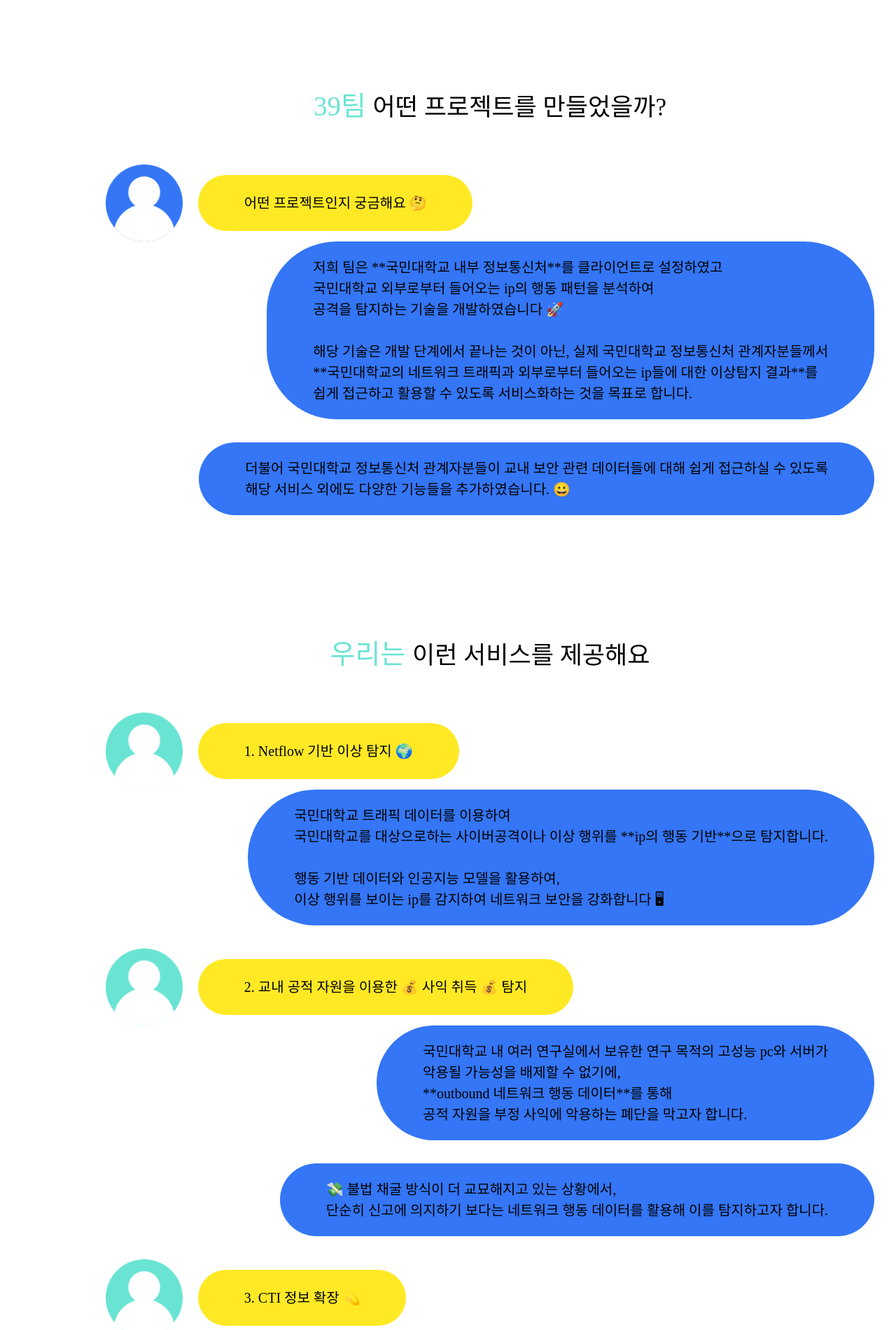
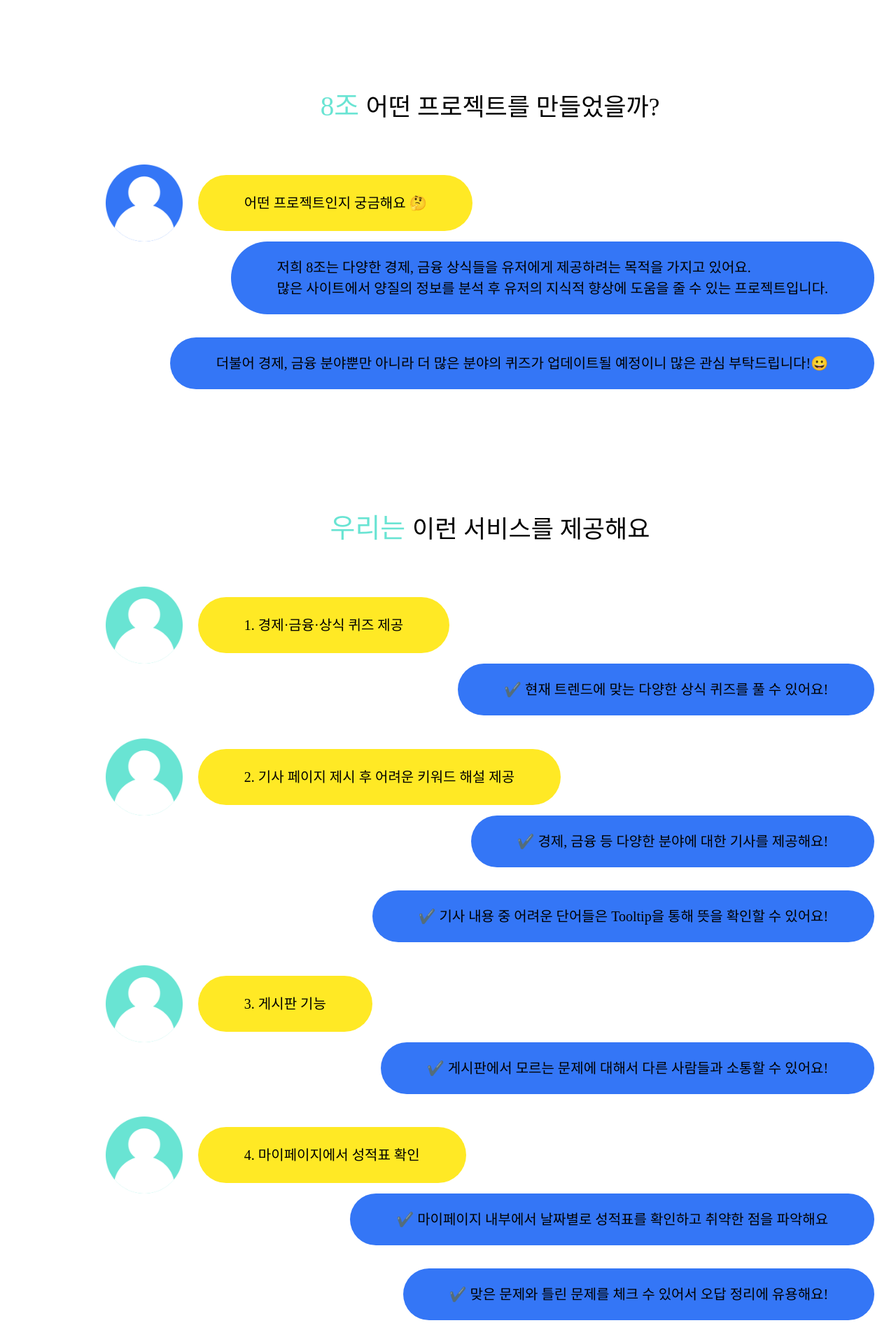
Before and after one commit to financial-cbt/financial-cbt-react, a React (Vite) app: page / in a window 1280 px wide. Shown: the part 700-2600 px from the top of the page at 70% size. Built offline with nearby package versions, Linux system fonts and the light colour scheme; a web font is replaced by a local one.

Commit message:
fix: 메인페이지 소개 수정

```diff
--- a/src/routes/MainPage.jsx
+++ b/src/routes/MainPage.jsx
@@ -15,6 +15,9 @@
   const CTI_Q = useScrollFadeIn("up", 1, 0);
   const CTI_A1 = useScrollFadeIn("up", 1, 0);
   const CTI_A2 = useScrollFadeIn("up", 1, 0);
+  const mypage_Q = useScrollFadeIn("up", 1, 0);
+  const mypage_A1 = useScrollFadeIn("up", 1, 0);
+  const mypage_A2 = useScrollFadeIn("up", 1, 0);
 
   return (
     <S.TargetContainer>
@@ -25,59 +28,66 @@
       <S.BubbleContainer content="question" {...newflow_Q}>
         <S.profileImg src={user_green} />
         <S.speechBubble direction="left">
-          {"1. Netflow 기반 이상 탐지 🌍"}
+          {"1. 경제·금융·상식 퀴즈 제공"}
         </S.speechBubble>
       </S.BubbleContainer>
       <S.BubbleContainer content="answer">
         <S.bubbleBox {...newflow_A}>
           <S.speechBubble direction="right">
-            {
-              "국민대학교 트래픽 데이터를 이용하여 \n 국민대학교를 대상으로하는 사이버공격이나 이상 행위를 **ip의 행동 기반**으로 탐지합니다.\n\n 행동 기반 데이터와 인공지능 모델을 활용하여, \n 이상 행위를 보이는 ip를 감지하여 네트워크 보안을 강화합니다 🖥"
-            }
+            {"✔️ 현재 트렌드에 맞는 다양한 상식 퀴즈를 풀 수 있어요!"}
           </S.speechBubble>
         </S.bubbleBox>
       </S.BubbleContainer>
       <S.BubbleContainer content="question" {...bitcoin_Q}>
         <S.profileImg src={user_green} />
         <S.speechBubble direction="left">
-          {"2. 교내 공적 자원을 이용한 💰 사익 취득 💰 탐지"}
+          {"2. 기사 페이지 제시 후 어려운 키워드 해설 제공"}
         </S.speechBubble>
       </S.BubbleContainer>
       <S.BubbleContainer content="answer">
         <S.bubbleBox {...bitcoin_A1}>
           <S.speechBubble direction="right">
-            {
-              "국민대학교 내 여러 연구실에서 보유한 연구 목적의 고성능 pc와 서버가 \n 악용될 가능성을 배제할 수 없기에, \n **outbound 네트워크 행동 데이터**를 통해 \n 공적 자원을 부정 사익에 악용하는 폐단을 막고자 합니다."
-            }
+            {"✔️ 경제, 금융 등 다양한 분야에 대한 기사를 제공해요!"}
           </S.speechBubble>
         </S.bubbleBox>
         <S.bubbleBox {...bitcoin_A2}>
           <S.speechBubble direction="right">
             {
-              "💸 불법 채굴 방식이 더 교묘해지고 있는 상황에서, \n 단순히 신고에 의지하기 보다는 네트워크 행동 데이터를 활용해 이를 탐지하고자 합니다."
+              "✔️ 기사 내용 중 어려운 단어들은 Tooltip을 통해 뜻을 확인할 수 있어요!"
             }
           </S.speechBubble>
         </S.bubbleBox>
       </S.BubbleContainer>
       <S.BubbleContainer content="question" {...CTI_Q}>
         <S.profileImg src={user_green} />
-        <S.speechBubble direction="left">
-          {"3. CTI 정보 확장 💫"}
-        </S.speechBubble>
+        <S.speechBubble direction="left">{"3. 게시판 기능"}</S.speechBubble>
       </S.BubbleContainer>
       <S.BubbleContainer content="answer">
         <S.bubbleBox {...CTI_A1}>
           <S.speechBubble direction="right">
             {
-              "✔️ CTI(cyber threat information): 사이버 위협 정보 \n\n CTI 정보는 서비스를 제공하는 회사에서 구매하는 정보이기 때문에 \n 현재 국민대학교 네트워크 트래픽에 CTI 정보를 적용하여 악성 행동 패턴을 추출하고, \n 이와 비슷한 행동을 보이는 **unknown ip**를 탐지합니다"
+              "✔️ 게시판에서 모르는 문제에 대해서 다른 사람들과 소통할 수 있어요!"
             }
           </S.speechBubble>
         </S.bubbleBox>
-        <S.bubbleBox {...CTI_A2}>
+      </S.BubbleContainer>
+      <S.BubbleContainer content="question" {...mypage_Q}>
+        <S.profileImg src={user_green} />
+        <S.speechBubble direction="left">
+          {"4. 마이페이지에서 성적표 확인"}
+        </S.speechBubble>
+      </S.BubbleContainer>
+      <S.BubbleContainer content="answer">
+        <S.bubbleBox {...mypage_A1}>
           <S.speechBubble direction="right">
             {
-              "결과적으로 최소비용으로 최대한의 아웃풋을 끌어낼 수 있으며, \n 국민대학교를 타겟으로 하는 위협정보를 확장하여 네트워크 보안을 강화합니다 🔐"
+              "✔️ 마이페이지 내부에서 날짜별로 성적표를 확인하고 취약한 점을 파악해요"
             }
+          </S.speechBubble>
+        </S.bubbleBox>
+        <S.bubbleBox {...mypage_A2}>
+          <S.speechBubble direction="right">
+            {"✔️ 맞은 문제와 틀린 문제를 체크 수 있어서 오답 정리에 유용해요!"}
           </S.speechBubble>
         </S.bubbleBox>
       </S.BubbleContainer>
@@ -93,7 +103,7 @@
   return (
     <S.InfoContainer>
       <S.CommonTitle {...title}>
-        <span style={{ color: "#69e4d3", fontSize: "39px" }}>39팀 </span>
+        <span style={{ color: "#69e4d3", fontSize: "39px" }}>8조 </span>
         어떤 프로젝트를 만들었을까?
       </S.CommonTitle>
       <S.BubbleContainer content="question" {...questionItem}>
@@ -106,14 +116,14 @@
         <S.bubbleBox {...answerItemStart}>
           <S.speechBubble direction="right">
             {
-              "저희 팀은 **국민대학교 내부 정보통신처**를 클라이언트로 설정하였고 \n 국민대학교 외부로부터 들어오는 ip의 행동 패턴을 분석하여 \n 공격을 탐지하는 기술을 개발하였습니다 🚀 \n\n 해당 기술은 개발 단계에서 끝나는 것이 아닌,  실제 국민대학교 정보통신처 관계자분들께서 \n**국민대학교의 네트워크 트래픽과 외부로부터 들어오는 ip들에 대한 이상탐지 결과**를 \n 쉽게 접근하고 활용할 수 있도록 서비스화하는 것을 목표로 합니다."
+              "저희 8조는 다양한 경제, 금융 상식들을 유저에게 제공하려는 목적을 가지고 있어요.\n 많은 사이트에서 양질의 정보를 분석 후 유저의 지식적 향상에 도움을 줄 수 있는 프로젝트입니다."
             }
           </S.speechBubble>
         </S.bubbleBox>
         <S.bubbleBox {...answerItemMid}>
           <S.speechBubble direction="right">
             {
-              "더불어 국민대학교 정보통신처 관계자분들이 교내 보안 관련 데이터들에 대해 쉽게 접근하실 수 있도록 \n 해당 서비스 외에도 다양한 기능들을 추가하였습니다. 😀"
+              "더불어 경제, 금융 분야뿐만 아니라 더 많은 분야의 퀴즈가 업데이트될 예정이니 많은 관심 부탁드립니다!😀"
             }
           </S.speechBubble>
         </S.bubbleBox>
@@ -128,7 +138,7 @@
       <S.MainContainer>
         <S.titleContainer>
           <S.subTitle>{`신한투자증권 프로디지털 아카데미 미니프로젝트`}</S.subTitle>
-          <S.mainTitle>{"Financial Quiz"}</S.mainTitle>
+          <S.mainTitle>{"Quiz & Article"}</S.mainTitle>
         </S.titleContainer>
         <ProjectIntro />
         <ProjectTarget />
```
